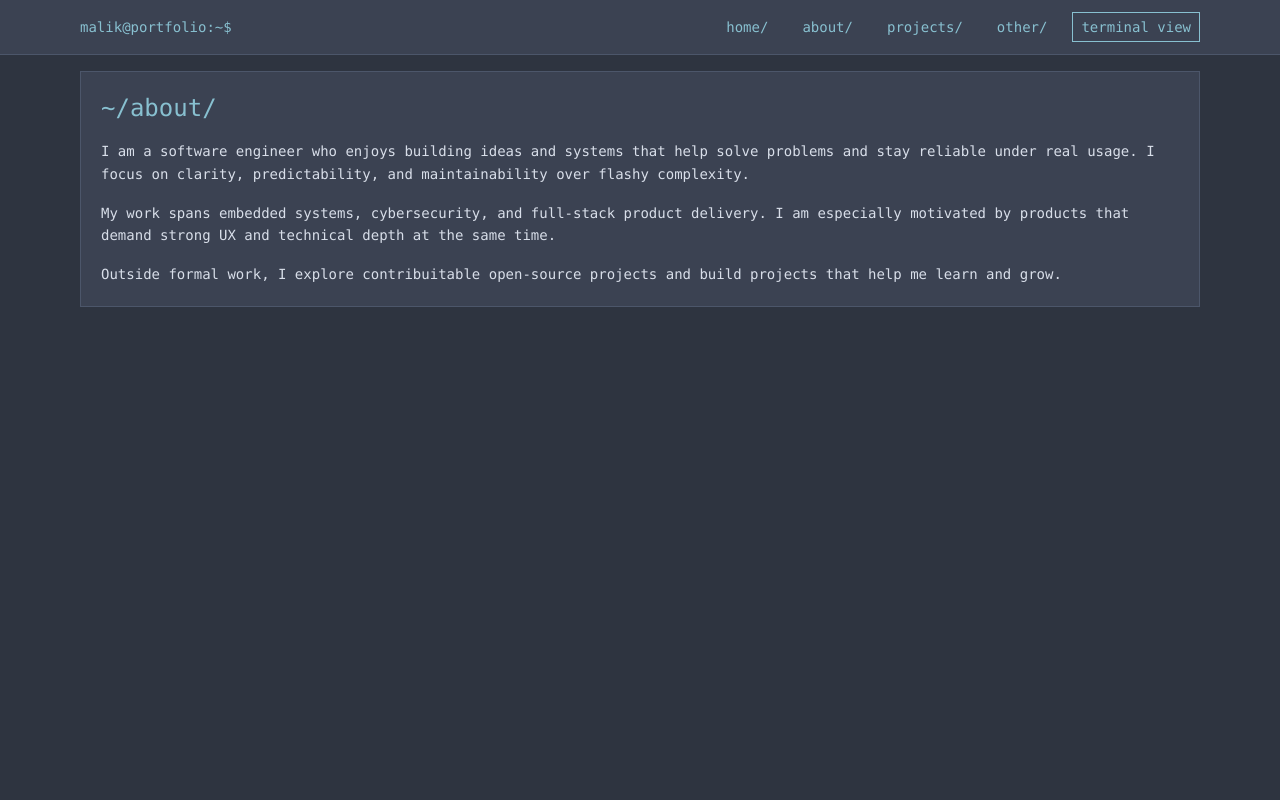
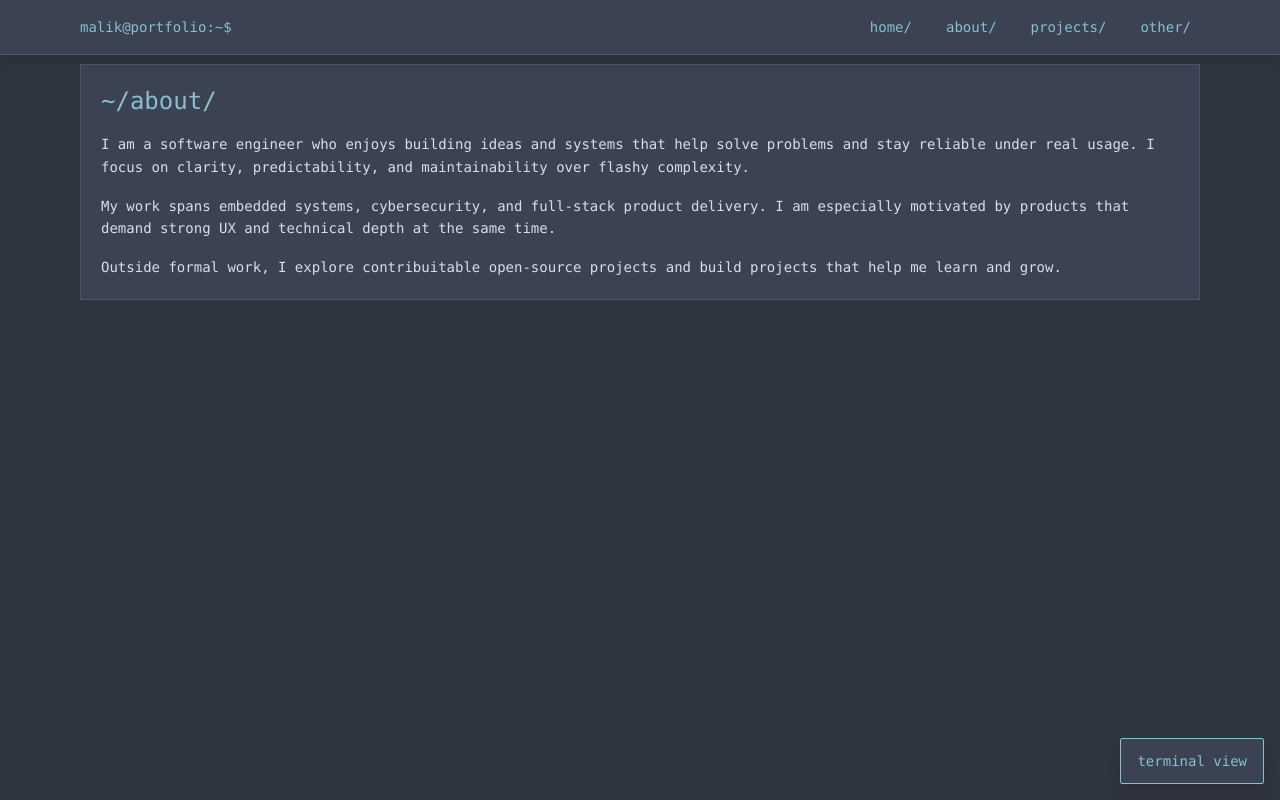
Before and after one commit to Malghnei/malghnei.github.io, a SvelteKit app: page /about in a window 1280 px wide. Built offline with nearby package versions, Linux system fonts and the light colour scheme.

Commit message:
Navbar improvements

```diff
--- /dev/null
+++ b/src/lib/components/ViewToggleFab.svelte
@@ -0,0 +1,51 @@
+<script lang="ts">
+	import { browser } from '$app/environment';
+	import { LAST_NON_TERMINAL_PATH_KEY } from '$lib/constants/viewToggle';
+	import { onMount } from 'svelte';
+
+	type Props = { isTerminal: boolean };
+	let { isTerminal }: Props = $props();
+
+	let exitHref = $state('/');
+
+	onMount(() => {
+		if (!browser || !isTerminal) return;
+		const stored = sessionStorage.getItem(LAST_NON_TERMINAL_PATH_KEY);
+		exitHref =
+			stored && stored.startsWith('/') && !stored.startsWith('/terminal') ? stored : '/';
+	});
+</script>
+
+{#if isTerminal}
+	<a
+		href={exitHref}
+		class="view-toggle-fab border border-[var(--nord-8)] bg-[var(--nord-1)] px-4 py-3 text-sm text-[var(--nord-8)] shadow-lg backdrop-blur-sm hover:border-[var(--nord-7)] hover:text-[var(--nord-7)]"
+		aria-label="Return to site"
+	>
+		standard view
+	</a>
+{:else}
+	<a
+		href="/terminal"
+		class="view-toggle-fab border border-[var(--nord-8)] bg-[var(--nord-1)] px-4 py-3 text-sm text-[var(--nord-8)] shadow-lg backdrop-blur-sm hover:border-[var(--nord-7)] hover:text-[var(--nord-7)]"
+		aria-label="Open terminal view"
+	>
+		terminal view
+	</a>
+{/if}
+
+<style>
+	.view-toggle-fab {
+		position: fixed;
+		z-index: 50;
+		right: max(1rem, env(safe-area-inset-right, 0px));
+		bottom: max(1rem, env(safe-area-inset-bottom, 0px));
+		min-height: 44px;
+		min-width: 44px;
+		display: inline-flex;
+		align-items: center;
+		justify-content: center;
+		border-radius: 2px;
+		font-family: inherit;
+	}
+</style>
--- /dev/null
+++ b/src/lib/constants/viewToggle.ts
@@ -0,0 +1,2 @@
+/** sessionStorage key for last visited non-terminal path (tab session). */
+export const LAST_NON_TERMINAL_PATH_KEY = 'portfolio:lastNonTerminalPath';
--- a/src/routes/+layout.svelte
+++ b/src/routes/+layout.svelte
@@ -1,5 +1,10 @@
 <script lang="ts">
+	import { browser } from '$app/environment';
+	import { afterNavigate } from '$app/navigation';
 	import { page } from '$app/state';
+	import { onMount } from 'svelte';
+	import ViewToggleFab from '$lib/components/ViewToggleFab.svelte';
+	import { LAST_NON_TERMINAL_PATH_KEY } from '$lib/constants/viewToggle';
 	import './layout.css';
 	import favicon from '$lib/assets/favicon.ico';
 
@@ -12,6 +17,21 @@
 	];
 
 	const isTerminalRoute = $derived(page.url.pathname.startsWith('/terminal'));
+
+	function persistLastNonTerminalPath(pathname: string) {
+		if (!browser) return;
+		if (pathname.startsWith('/terminal')) return;
+		sessionStorage.setItem(LAST_NON_TERMINAL_PATH_KEY, pathname);
+	}
+
+	onMount(() => {
+		persistLastNonTerminalPath(page.url.pathname);
+	});
+
+	afterNavigate(({ to }) => {
+		if (!to) return;
+		persistLastNonTerminalPath(to.url.pathname);
+	});
 </script>
 
 <svelte:head><link rel="icon" href={favicon} />
@@ -20,13 +40,18 @@
 </svelte:head>
 
 {#if isTerminalRoute}
-	{@render children()}
+	<div class="relative min-h-screen">
+		{@render children()}
+		<ViewToggleFab isTerminal={true} />
+	</div>
 {:else}
 	<div class="min-h-screen bg-[var(--nord-0)] text-[var(--nord-4)]">
-		<header class="border-b border-[var(--nord-3)] bg-[var(--nord-1)]">
+		<header
+			class="site-header fixed top-0 right-0 left-0 z-40 border-b border-[var(--nord-3)]"
+		>
 			<div class="mx-auto flex max-w-6xl items-center justify-between px-4 py-3">
 				<div class="text-sm terminal-title">malik@portfolio:~$</div>
-				<nav class="flex items-center gap-4 text-sm">
+				<nav class="flex flex-wrap items-center gap-4 text-sm">
 					{#each navLinks as link}
 						<a
 							href={link.href}
@@ -36,14 +61,12 @@
 							{link.label}
 						</a>
 					{/each}
-					<a href="/terminal" class="border border-[var(--nord-8)] px-2 py-1 text-[var(--nord-8)]">
-						terminal view
-					</a>
 				</nav>
 			</div>
 		</header>
-		<main class="mx-auto max-w-6xl p-4">
+		<main class="mx-auto max-w-6xl px-4 pt-16 pb-4">
 			{@render children()}
 		</main>
+		<ViewToggleFab isTerminal={false} />
 	</div>
 {/if}
--- a/src/routes/layout.css
+++ b/src/routes/layout.css
@@ -55,3 +55,10 @@ a:hover {
 .terminal-title {
 	color: var(--nord-8);
 }
+
+.site-header {
+	background-color: var(--nord-1);
+	box-shadow:
+		0 1px 0 color-mix(in srgb, var(--nord-0) 80%, transparent),
+		0 4px 14px rgba(0, 0, 0, 0.12);
+}
--- a/src/routes/terminal/+page.svelte
+++ b/src/routes/terminal/+page.svelte
@@ -1,5 +1,5 @@
 <script lang="ts">
-	import { onMount } from 'svelte';
+	import { onMount, tick } from 'svelte';
 	import { siteContent } from '$lib/data/site';
 	import { executeTerminalCommand } from '$lib/terminal/commands';
 
@@ -52,6 +52,10 @@
 		command = '';
 	};
 
+	const focusInput = () => {
+		queueMicrotask(() => inputEl?.focus());
+	};
+
 	const handleHistory = (event: KeyboardEvent) => {
 		if (event.key === 'ArrowUp') {
 			event.preventDefault();
@@ -67,16 +71,20 @@
 		}
 	};
 
-	onMount(() => {
+	onMount(async () => {
+		await tick();
 		inputEl?.focus();
 	});
 </script>
 
 <div class="min-h-screen bg-[var(--nord-0)] p-4">
-	<div class="mx-auto h-[calc(100vh-2rem)] max-w-6xl terminal-surface">
-		<div class="flex items-center justify-between border-b border-[var(--nord-3)] bg-[var(--nord-1)] px-4 py-2 text-xs">
+	<div
+		class="mx-auto h-[calc(100vh-2rem)] max-w-6xl cursor-text terminal-surface"
+		onclick={focusInput}
+		role="presentation"
+	>
+		<div class="flex items-center border-b border-[var(--nord-3)] bg-[var(--nord-1)] px-4 py-2 text-xs">
 			<span class="terminal-title">interactive terminal</span>
-			<a href="/" class="border border-[var(--nord-8)] px-2 py-1 text-[var(--nord-8)]">standard view</a>
 		</div>
 
 		<div class="h-[calc(100%-2.5rem)] overflow-y-auto bg-[var(--nord-0)] p-4 text-sm">
```
Also changed, not shown: 162 other files (tests, documents, lock files or other folders).
